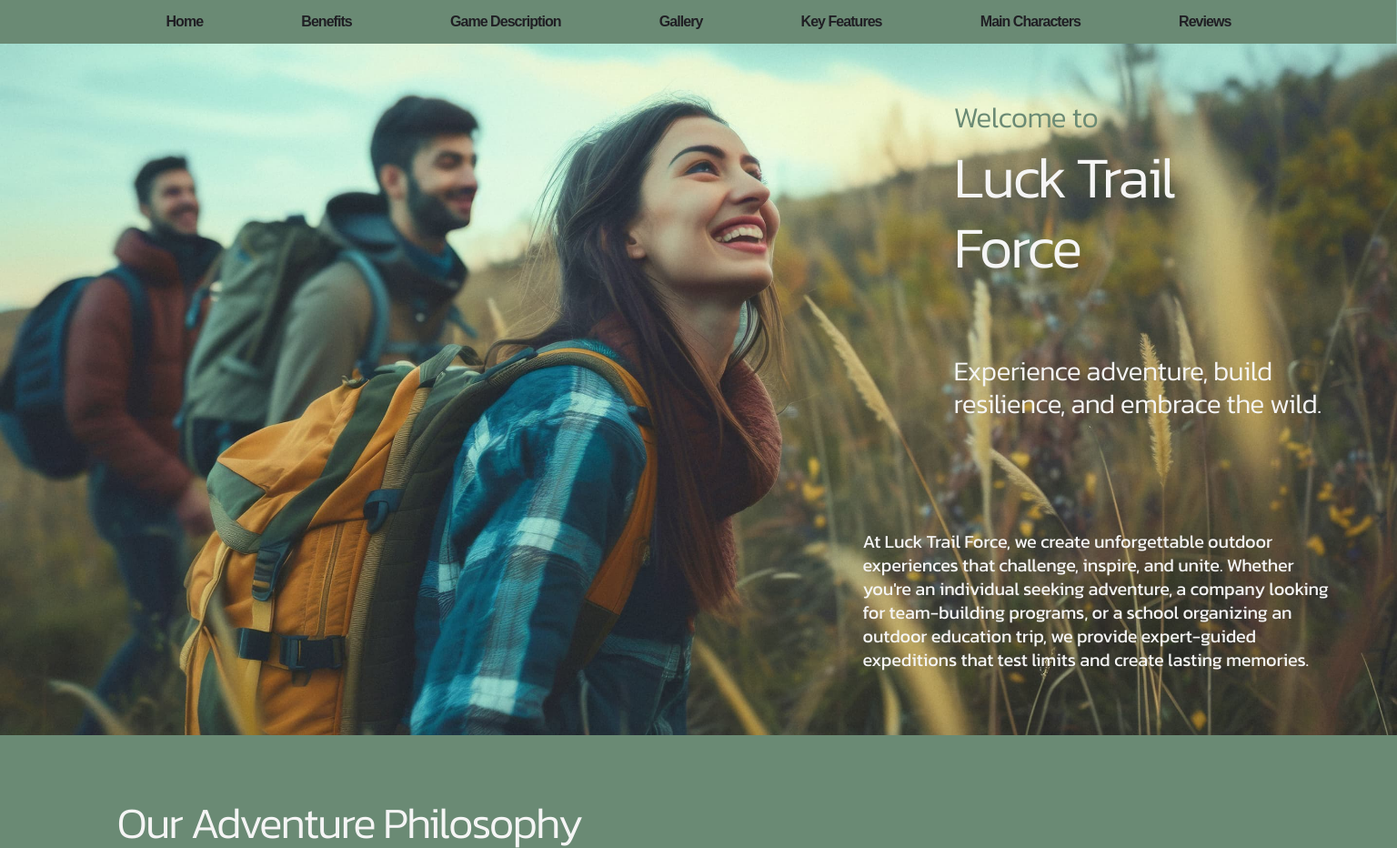
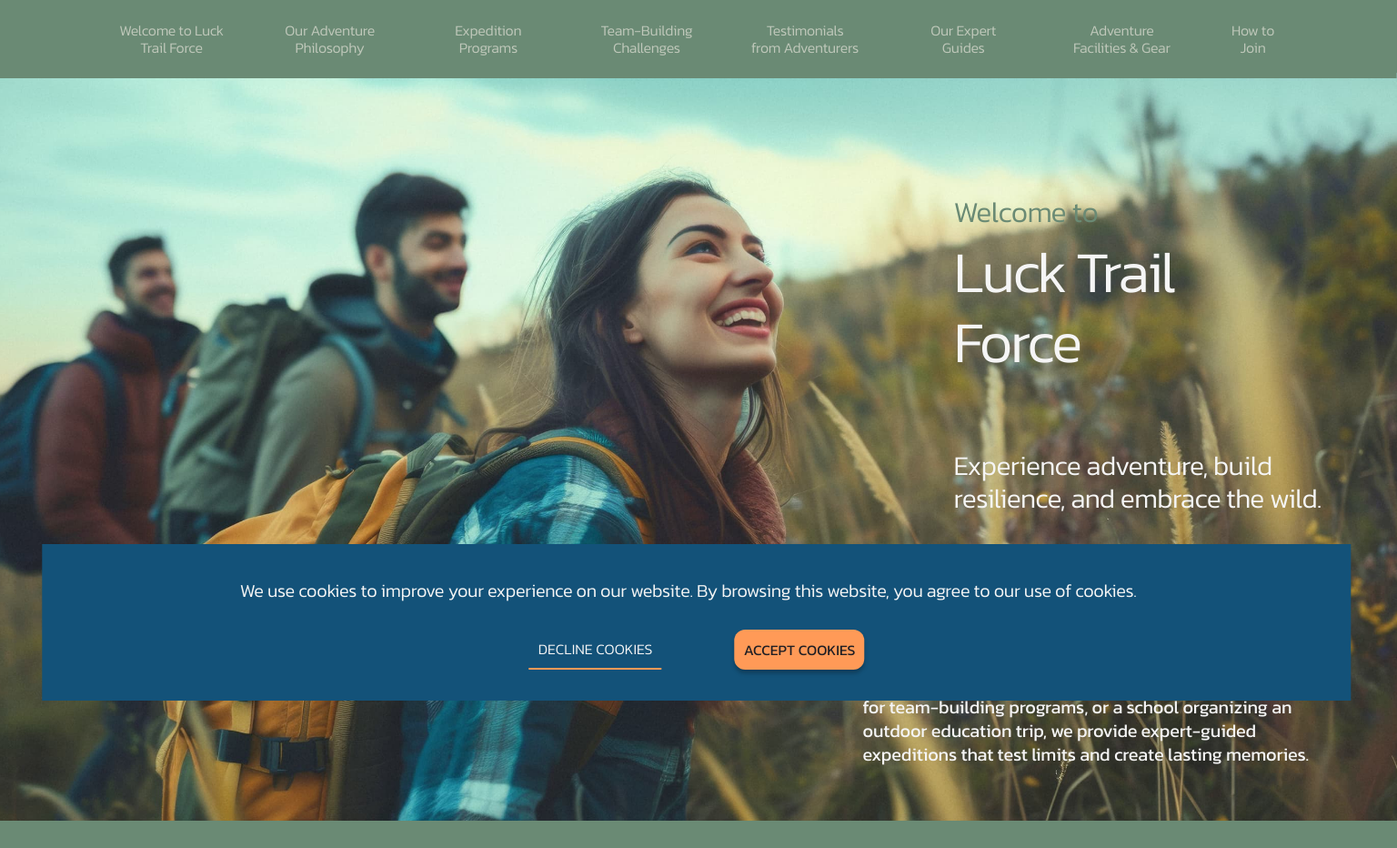
Before and after one commit to Kateryna-Katya/luck-trail-force, a website built with Vite: page src/index.html in a window 1536 px wide. Shown: the top 932 px of the page at 91% size. Built offline with nearby package versions, Linux system fonts and the light colour scheme.

Commit message:
aff cookies-popup

```diff
--- /dev/null
+++ b/src/css/cookie-popup.css
@@ -0,0 +1,80 @@
+.cookie-popup {
+    position: fixed;
+    bottom: 30px;
+    left: 48%;
+    transform: translateX(-48%);
+    background: #135279;;
+    padding: 40px 26px;
+    z-index: 1000;
+    width: 374px;
+    height: 217px;
+    text-align: center;
+    display: none;
+}
+
+.cookie-class {
+font-family: "Kanit", sans-serif;
+    font-weight: 300;
+    font-size: 16px;
+    line-height: 1.2;
+    text-align: center;
+    color: #f5f5f5;
+    width: 310px;
+}
+
+.cookie-buttons {
+    margin-top: 32px;
+    display: flex;
+    justify-content: center;
+    gap: 20px;
+}
+
+.btn-accept {
+border-radius: 12px;
+    padding: 10px 8px;
+    width: 143px;
+    height: 44px;
+    box-shadow: 0 4px 4px 0 rgba(0, 0, 0, 0.25);
+        background: #ff9a57;
+        font-family: "Kanit", sans-serif;
+            font-weight: 400;
+            font-size: 16px;
+            text-align: center;
+            color: #201f24;
+            border: none;
+}
+
+.btn-decline {
+font-family: "Kanit", sans-serif;
+background-color: inherit;
+    font-weight: 300;
+    font-size: 16px;
+    text-align: center;
+    color: #f5f5f5;
+    border: none;
+    border-bottom: 2px solid #ff9a57;
+        padding: 10px;
+        width: 146px;
+        height: 44px;
+}
+
+@media screen and (min-width: 1439px) {
+    .cookie-popup {
+        padding: 40px 200px;
+        width: 1439px;
+        height: 172px;
+    }
+
+    .cookie-class {
+        font-size: 20px;
+        line-height: 1.1;
+        margin-bottom: 32px;
+        width: 1020px;
+    }
+
+    .cookie-buttons {
+        margin-top: 24px;
+        gap: 80px;
+    }
+
+}
--- a/src/css/header.css
+++ b/src/css/header.css
@@ -27,15 +27,16 @@
 
 .modal {
   display: none;
-  max-height: 604px;
+  height: auto;
   width: 100%;
   background: linear-gradient(180deg, #6a8a74 0%, #135279 100%);
+  border-radius: 0 0 32px 32px;
   z-index: 1000;
   position: fixed;
   top: 0px;
   left: 50%;
   transform: translateX(-50%);
-  padding: 88px 61px 46px;
+  padding: 88px 0 46px 0;
   transition: visibility 0.3s ease;
 }
 .modal-close-button {
@@ -43,7 +44,7 @@
   height: 24px;
   border: none;
   background-color: inherit;
-  margin-left: 245px;
+  right:40px;
   position: absolute;
   top: 13px;
 }
@@ -51,76 +52,106 @@
   display: flex;
   flex-direction: column;
   gap: 12px;
-  align-items: center;
+  align-items: flex-start;
+  width: 300px;
 }
 .menu-list-item {
-  font-family: 'Kode Mono', sans-serif;
-  font-weight: 700;
+font-family: "Kanit", sans-serif;
+  font-weight: 300;
   font-size: 20px;
-  letter-spacing: -0.04em;
-  color: var(--white);
+  color: #f5f5f5;
+  margin-left: 37px;
+  margin-right: auto;
+  transition: border-bottom 0.3s ease;
+}
+.menu-item{
+  padding: 10px 0;
 }
 .list-condition {
-  font-family: 'Kode Mono', sans-serif;
-  font-weight: 400;
+font-family: "Kanit", sans-serif;
+  font-weight: 300;
   font-size: 16px;
-  letter-spacing: -0.06em;
   text-decoration: underline;
   text-decoration-skip-ink: none;
-  text-align: center;
-  color: var(--grey);
+  color: #f5f5f5;
+  margin-right: 40px;
+  margin-left: auto;
+
 }
-.menu-list-item:active {
-  text-decoration: underline;
-  text-decoration-style: dashed;
-  text-decoration-thickness: 2px;
-  text-underline-offset: 3px;
-  color: var(--yellow);
+.menu-list-item:active,
+.menu-list-item:hover,
+.menu-list-item:focus {
+border-bottom: 1px solid #ff9a57;
 }
-@media screen and (min-width: 1440px) {
+.policy-item{
+  display: flex;
+
+text-align: right;
+}
+.policy-list{
+  margin-top: 20px;
+  text-align: right;
+  display: flex;
+  flex-direction: column;
+  gap:12px;
+
+}
+.header-img{
+  width: 120px;
+    height: 2px;
+    margin-top: 14px;
+}
+
+@media screen and (min-width: 1439px) {
+  .header{
+width: 100%;
+height: 86px;
+display: flex;
+align-items: center;
+  }
   .header-container {
-    padding: 14px 134px;
+    padding: 8px 80px;
+    width: 100%;
   }
   .navigation-list {
     display: flex;
     justify-content: space-between;
   }
-  .links {
-    color: var(--white);
-    font-family: 'Kode Mono', sans-serif;
-    font-weight: 700;
-    font-size: 16px;
-    letter-spacing: -0.06em;
+  .navigation-item {
+font-family: "Kanit", sans-serif;
+  font-weight: 300;
+  font-size: 16px;
+  letter-spacing: -0.02em;
+  text-align: center;
+  color: rgba(248, 241, 234, 0.6);
+  position: relative;
+  transition: border-bottom 0.3s color 0.3s;
+  width: 120px;
+    height: auto;
+  }
+  .navigation-item:last-child{
+width: 60px;
   }
   .menu-button {
     display: none;
   }
-  .links {
-    position: relative;
-  }
-  .links:hover::before,
-  .links:hover::after {
+
+  .links:hover::before {
     content: '';
     position: absolute;
-    width: 8px;
-    height: 8px;
-    background-color: var(--yellow);
+    width: 10px;
+    height: 10px;
+    background-color: #ff9a57;
+    border-radius: 100%;
   }
   .links:hover::before {
     left: -15px;
     top: 50%;
     transform: translateY(-50%);
   }
-  .links:hover::after {
-    right: -15px;
-    top: 50%;
-    transform: translateY(-50%);
-  }
-  .links:active {
-    text-decoration: underline;
-    text-decoration-style: dashed;
-    text-decoration-thickness: 2px;
-    text-underline-offset: 3px;
-    color: var(--yellow);
+
+  .navigation-item.active {
+    border-bottom: 1px solid #ff9a57;
+    color: #f5f5f5;
   }
 }
--- a/src/css/main.css
+++ b/src/css/main.css
@@ -48,12 +48,14 @@
     background-color: #6a8a74;
     background-image: url('/img/hero/heropic-desk.jpg');
     background-repeat: no-repeat;
-    background-position: top 0 center;
+    background-position: top 80px center;
     background-size: cover;
-    height: 808px;
+
   }
+
   .hero-conteiner {
     margin-left: 820px;
+    margin-top: 124px;
   }
   .hero-title {
     font-family: 'Kanit', sans-serif;
--- a/src/css/policy.css
+++ b/src/css/policy.css
@@ -3,9 +3,13 @@
 @import url('./footer.css');
 @import url('./container.css');
 
+.background{
+    background-color: #f5f5f5;
+}
+
 .header-container{
-padding: 40px 16px 16px 16px;
-width: 375px;
+padding-top: 40px 16px 16px 16px;
+width: 100%;
 height: 104px;
 background-color: #6a8a74;
 font-family: "Kanit", sans-serif;
--- a/src/css/styles.css
+++ b/src/css/styles.css
@@ -8,6 +8,7 @@
 @import url('./reset.css');
 @import url('./base.css');
 @import url('./container.css');
+@import url('./cookie-popup.css');
 
 
 /* Sections style */
--- /dev/null
+++ b/src/js/cookie.js
@@ -0,0 +1,21 @@
+document.addEventListener('DOMContentLoaded', function () {
+    const popup = document.getElementById('cookie-popup');
+    const acceptBtn = document.getElementById('accept-cookies');
+    const declineBtn = document.getElementById('decline-cookies');
+
+    const hasAccepted = localStorage.getItem('cookiesAccepted');
+
+    if (!hasAccepted) {
+        popup.style.display = 'block';
+    }
+
+    acceptBtn.addEventListener('click', () => {
+        localStorage.setItem('cookiesAccepted', 'yes');
+        popup.style.display = 'none';
+    });
+
+    declineBtn.addEventListener('click', () => {
+        localStorage.setItem('cookiesAccepted', 'no');
+        popup.style.display = 'none';
+    });
+});
--- a/src/main.js
+++ b/src/main.js
@@ -1,2 +1,4 @@
 import './js/mobile-menu.js';
 import './js/smooth-scroll.js';
+import './js/active-link.js';
+import './js/cookie.js';
--- /dev/null
+++ b/src/partials/cookie-popup.html
@@ -0,0 +1,7 @@
+<div id="cookie-popup" class="cookie-popup">
+    <p class="cookie-class">We use cookies to improve your experience on our website. By browsing this website, you agree to our use of cookies.</p>
+    <div class="cookie-buttons">
+        <button id="decline-cookies" class="btn-decline">DECLINE COOKIES</button>
+        <button id="accept-cookies" class="btn-accept">ACCEPT COOKIES</button>
+    </div>
+</div>
--- a/src/partials/header.html
+++ b/src/partials/header.html
@@ -7,26 +7,29 @@
         </svg>
       </button>
       <ul class="navigation-list">
-        <li>
-          <a class="links" href="#Home">Home</a>
+        <li class="navigation-item">
+          <a class="links" href="#Welcome">Welcome to Luck Trail Force</a>
         </li>
-        <li>
-          <a class="links" href="#Benefits">Benefits</a>
+        <li class="navigation-item">
+          <a class="links" href="#Adventure">Our Adventure Philosophy</a>
         </li>
-        <li>
-          <a class="links" href="#Game">Game Description</a>
+        <li class="navigation-item">
+          <a class="links" href="#Expedition">Expedition Programs</a>
         </li>
-        <li>
-          <a class="links" href="#Gallery">Gallery</a>
+        <li class="navigation-item">
+          <a class="links" href="#Team">Team-Building Challenges</a>
         </li>
-        <li>
-          <a class="links" href="#Key">Key Features</a>
+        <li class="navigation-item">
+          <a class="links" href="#Testimonials">Testimonials from Adventurers</a>
         </li>
-        <li>
-          <a class="links" href="#Main">Main Characters</a>
+        <li class="navigation-item">
+          <a class="links" href="#Expert">Our Expert Guides</a>
         </li>
-        <li>
-          <a class="links" href="#Reviews">Reviews</a>
+        <li class="navigation-item">
+          <a class="links" href="#Gear">Adventure Facilities & Gear</a>
+        </li>
+        <li class="navigation-item">
+          <a class="links" href="#Join">How to Join</a>
         </li>
       </ul>
     </nav>
@@ -40,24 +43,30 @@
     </svg>
   </button>
   <ul class="menu-list">
-    <li><a class="menu-list-item" href="#Home">Home</a></li>
-    <li><a class="menu-list-item" href="#Benefits">Benefits</a></li>
-    <li>
-      <a class="menu-list-item" href="#Game">Game Description</a>
+    <li class="menu-item" ><a class="menu-list-item" href="#Welcome">Welcome to Luck Trail Force</a></li>
+    <li class="menu-item"><a class="menu-list-item" href="#Adventure">Our Adventure Philosophy</a></li>
+    <li class="menu-item">
+      <a class="menu-list-item" href="#Expedition">Expedition Programs</a>
     </li>
-    <li><a class="menu-list-item" href="#Gallery">Gallery</a></li>
-    <li><a class="menu-list-item" href="#Key">Key Features</a></li>
-    <li>
-      <a class="menu-list-item" href="#Main">Main Characters</a>
+    <li class="menu-item"><a class="menu-list-item" href="#Team">Team-Building Challenges</a></li>
+    <li class="menu-item"><a class="menu-list-item" href="#Testimonials">Testimonials from Adventurers</a></li>
+    <li class="menu-item">
+      <a class="menu-list-item" href="#Expert">Our Expert Guides</a>
     </li>
-    <li><a class="menu-list-item" href="#Reviews">Reviews</a></li>
-    <li>
+    <li class="menu-item"><a class="menu-list-item" href="#Gear">Adventure Facilities & Gear</a></li>
+    <li class="menu-item"><a class="menu-list-item" href="#Join">How to Join</a></li>
+    </ul>
+    <ul class="policy-list">
+    <li class="policy-item">
+      <img class="header-img" src="/img/line-header.png" alt="line"/>
       <a class="menu-list-item list-condition" href="Privacy%20Policy.html">Privacy Policy</a>
     </li>
-    <li>
+    <li class="policy-item">
+      <img class="header-img" src="/img/line-header.png" alt="line" />
       <a class="menu-list-item list-condition" href="Terms & Conditions.html">Terms & Conditions</a>
     </li>
-    <li>
+    <li class="policy-item">
+      <img class="header-img" src="/img/line-header.png" alt="line" />
       <a class="menu-list-item list-condition" href="Cookies Policy.html">Cookies Policy</a>
     </li>
   </ul>
--- a/src/partials/main.html
+++ b/src/partials/main.html
@@ -1,6 +1,6 @@
 <!-- hero -->
-<section class="hero-section">
-        <div class="container">
+<section class="hero-section" id="Welcome">
+        <div class="container hero-first-container">
                 <div class="hero-conteiner">
                         <h1 class="hero-title"><span class="hero-span">Welcome to</span><br /> Luck Trail Force</h1>
                         <p class="hero-text">Experience adventure, build resilience, and embrace the wild.</p>
@@ -13,7 +13,7 @@
         </div>
 </section>
 <!-- Our Adventure Philosophy -->
-<aside class="adventure-section">
+<aside class="adventure-section" id="Adventure">
         <div class="title-container"></div>
         <div class="container item-container">
                 <h2 class="adventure-title">Our Adventure Philosophy</h2>
@@ -96,7 +96,7 @@
         </div>
 </aside>
 <!-- Expedition Programs -->
-<section class="expedition-section">
+<section class="expedition-section" id="Expedition">
         <div class="title-container">
         </div>
         <div class="container">
@@ -172,7 +172,7 @@
         </div>
 </section>
 <!-- Team-Building Challenges -->
-<section class="team-section">
+<section class="team-section" id="Team">
         <div class="title-container title-container-team">
         </div>
         <div class="container">
@@ -273,7 +273,7 @@
         </div>
 </section>
 <!-- Testimonials from Adventurers -->
-<section class="testimonials-section">
+<section class="testimonials-section" id="Testimonials">
         <div class="title-container title-container-testimonials">
         </div>
         <div class="container testimonials-container">
@@ -325,7 +325,7 @@
         </div>
 </section>
 <!-- Our Expert Guides -->
-<section class="expert-section">
+<section class="expert-section" id="Expert">
         <div class="title-container">
         </div>
         <div class="container">
@@ -389,7 +389,7 @@
         </div>
 </section>
 <!-- Adventure Facilities & Gear -->
-<section class="gear-section">
+<section class="gear-section" id="Gear">
         <div class="title-container title-container-team">
         </div>
         <div class="container gear-container">
@@ -447,7 +447,7 @@
         </div>
 </section>
 <!-- How to Join -->
-<section class="join-section">
+<section class="join-section" id="Join">
         <div class="title-container">
         </div>
         <div class="container">
```
Also changed, not shown: src/Cookies Policy.html (+3 -3 lines), src/index.html (+1 -1 lines), src/js/active-link.js (added, +9 -0 lines), src/img/line-header.png (added).
